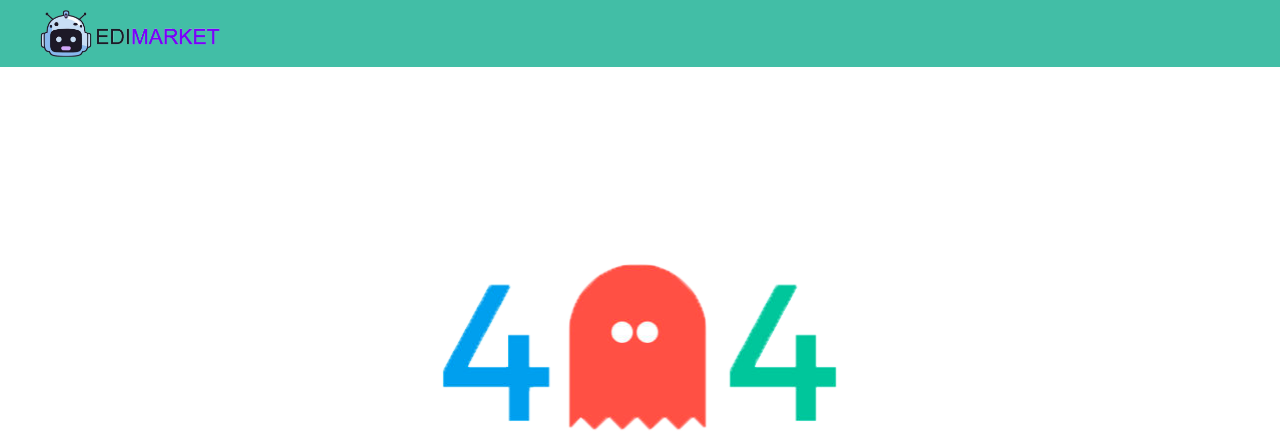
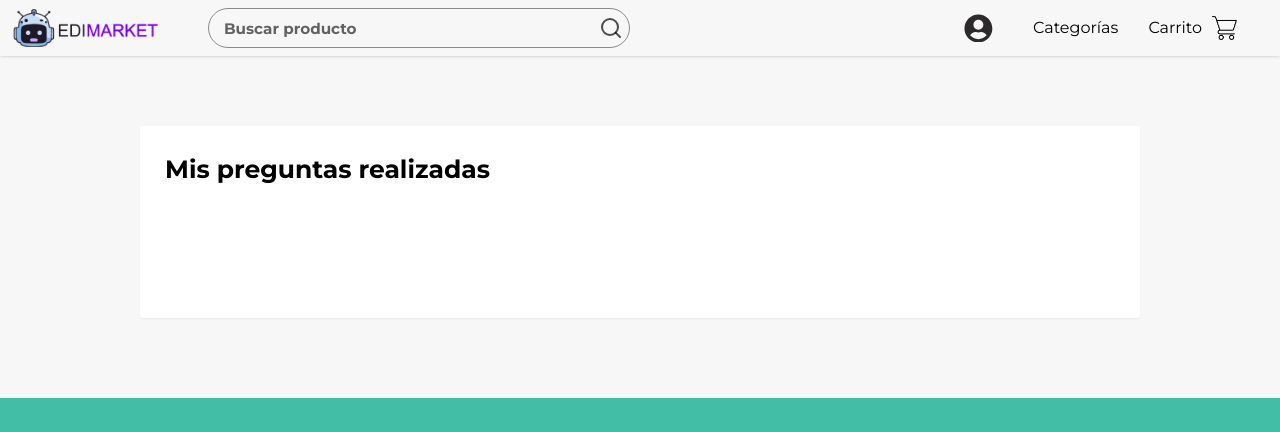
Before and after one commit to SebastianHernandez0/edimarket-2, a React (Vite) app in the folder Frontend/: page /my-questions in a window 1280 px wide. Before the commit this address led to /not-found. Shown: the top 432 px of the page. Built offline with nearby package versions, Linux system fonts and the light colour scheme; no server answers; sample sign-in values are in the browser's storage.

Commit message:
Ajustando lógica para mostrar preguntas hechas por el usuario logueado

```diff
--- a/Frontend/src/App.jsx
+++ b/Frontend/src/App.jsx
@@ -33,6 +33,7 @@ import { SearchProduct } from "./pages/searchProduct/SearchProduct.jsx";
 import { MyOrders } from "./pages/myOrders/MyOrders.jsx";
 import { NoAddressAdded } from "./components/noAddressAdded/NoAddressAdded.jsx";
 import { NoPaymentMethodsAdded } from "./components/noPaymentMethodsAdded/NoPaymentMethodsAdded.jsx";
+import { MyQuestions } from "./pages/myQuestions/MyQuestions.jsx";
 
 function App() {
   const { userToken } = useContext(UserContext);
@@ -160,6 +161,10 @@ function App() {
               userToken ? <NoPaymentMethodsAdded /> : <Navigate to="/sign-in" />
             }
           />
+          <Route
+            path="/my-questions"
+            element={userToken ? <MyQuestions /> : <Navigate to="/sign-in" />}
+          />
           <Route path="/not-found" element={<NotFound />} />
           <Route path="*" element={<Navigate to="/not-found" />} />
         </Routes>
--- a/Frontend/src/components/navbar/Navbar.jsx
+++ b/Frontend/src/components/navbar/Navbar.jsx
@@ -212,17 +212,17 @@ export function Navbar({ navbarRef }) {
                       Mi perfil
                     </NavLink>
                     <NavLink
-                      to="/"
+                      to="/my-questions"
                       className="navbar__menu__link navbar__menu__link__mobile"
                     >
-                      <CiSquareQuestion className="miperfil__icon"/>
+                      <CiSquareQuestion className="miperfil__icon" />
                       Preguntas
                     </NavLink>
                     <NavLink
                       to="/"
                       className="navbar__menu__link navbar__menu__link__mobile"
                     >
-                      <CiStar className="miperfil__icon"/>
+                      <CiStar className="miperfil__icon" />
                       Opiniones
                     </NavLink>
                     <NavLink
@@ -335,7 +335,10 @@ export function Navbar({ navbarRef }) {
                   <NavLink to="miperfil" className="navbar__user__menu__link">
                     Mi perfil
                   </NavLink>
-                  <NavLink to="/" className="navbar__user__menu__link">
+                  <NavLink
+                    to="/my-questions"
+                    className="navbar__user__menu__link"
+                  >
                     Preguntas
                   </NavLink>
                   <NavLink to="/" className="navbar__user__menu__link">
--- a/Frontend/src/components/questions/Questions.jsx
+++ b/Frontend/src/components/questions/Questions.jsx
@@ -168,10 +168,12 @@ export function Questions() {
           <div>
             {questionsByProductId.length > 0 ? (
               <div className="ml-5 questions__body mt-10 h-full">
+                {user?.id ? (
+                  <div>
                     <h3 className="mb-3 font-semibold">Tus preguntas</h3>
                     <div className="bg-gray-100 p-3 rounded-md flex flex-col gap-5">
                       {questionsByProductId.map((pregunta) => {
-                    return pregunta?.usuario_id === user.id ? (
+                        return pregunta?.usuario_id === user?.id ? (
                           <div key={pregunta?.id} className="">
                             <div className="flex items-center justify-between relative">
                               <div>
@@ -181,7 +183,9 @@ export function Questions() {
                             {respuesta ? (
                               <div className="flex items-center gap-3">
                                 <p className="ml-3 text-sm text-gray-400">Sí</p>
-                            <p className="text-sm text-gray-400">05/07/2024</p>
+                                <p className="text-sm text-gray-400">
+                                  05/07/2024
+                                </p>
                               </div>
                             ) : (
                               <p className="text-sm text-gray-400  ml-3">
@@ -194,9 +198,13 @@ export function Questions() {
                         );
                       })}
                     </div>
+                  </div>
+                ) : (
+                  ""
+                )}
                 <h3 className="mb-3 font-semibold mt-3">Últimas hechas</h3>
                 {questionsByProductId.map((pregunta) => {
-                  return pregunta?.usuario_id !== user.id ? (
+                  return pregunta?.usuario_id !== user?.id ? (
                     <div key={pregunta?.id}>
                       <div className="mb-5">
                         <div className="flex items-center justify-between mt-2 relative">
--- /dev/null
+++ b/Frontend/src/pages/myQuestions/MyQuestions.jsx
@@ -0,0 +1,9 @@
+import "../myQuestions/myQuestions.css";
+
+export function MyQuestions() {
+  return (
+    <section className="myquestions___container bg-white shadow-sm rounded-sm">
+      <h1>Mis preguntas realizadas</h1>
+    </section>
+  );
+}
--- /dev/null
+++ b/Frontend/src/pages/myQuestions/myQuestions.css
@@ -0,0 +1,7 @@
+.myquestions___container {
+  grid-area: home;
+  padding: 25px;
+  margin: 60px auto;
+  width: 100%;
+  max-width: 1000px;
+}
```
Lines whose indentation alone changed are shown as unchanged.
